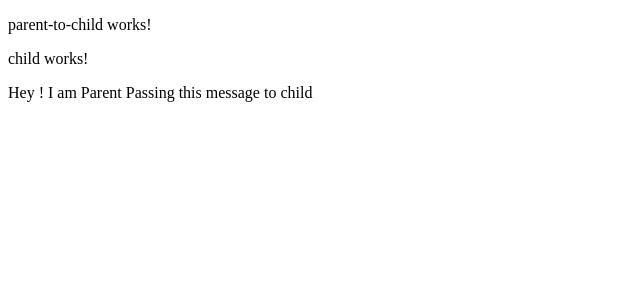
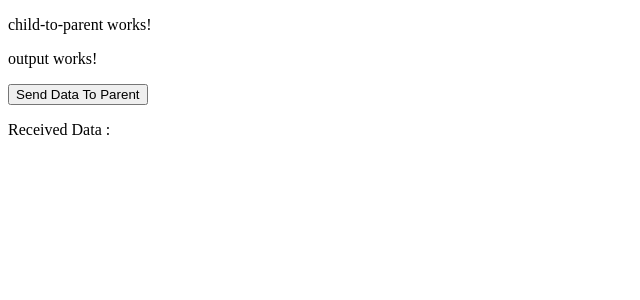
Before and after one commit to Zeologan/Angular-Micro-Build, an Angular app: page / in a window 1280 px wide. Shown: the top 300 px of the page, without its empty margins (0-640 px from the left). Built offline with nearby package versions, Linux system fonts and the light colour scheme.

Commit message:
Day 6 Completed

```diff
--- a/src/app/app.component.html
+++ b/src/app/app.component.html
@@ -2,4 +2,5 @@
 <!-- <app-event-binding></app-event-binding> -->
 <!-- <app-two-way-data-binding></app-two-way-data-binding> -->
 <!-- <app-structural-directives></app-structural-directives> -->
-<app-parent-to-child/>
+<!-- <app-parent-to-child/> -->
+<app-child-to-parent/>
--- a/src/app/app.module.ts
+++ b/src/app/app.module.ts
@@ -10,6 +10,8 @@ import { FormsModule } from '@angular/forms';
 import { StructuralDirectivesComponent } from './structural-directives/structural-directives.component';
 import { ParentToChildComponent } from './parent-to-child/parent-to-child.component';
 import { ChildComponent } from './parent-to-child/child/child.component';
+import { ChildToParentComponent } from './child-to-parent/child-to-parent.component';
+import { OutputComponent } from './child-to-parent/output/output.component';
 
 @NgModule({
   declarations: [
@@ -19,7 +21,9 @@ import { ChildComponent } from './parent-to-child/child/child.component';
     TwoWayDataBindingComponent,
     StructuralDirectivesComponent,
     ParentToChildComponent,
-    ChildComponent
+    ChildComponent,
+    ChildToParentComponent,
+    OutputComponent
   ],
   imports: [
     BrowserModule,
--- /dev/null
+++ b/src/app/child-to-parent/child-to-parent.component.html
@@ -0,0 +1,3 @@
+<p>child-to-parent works!</p>
+<app-output (sendMessage)="recievedDataFromChild($event)" ></app-output>
+<p>Received Data : {{recievedData}}</p>
--- /dev/null
+++ b/src/app/child-to-parent/child-to-parent.component.ts
@@ -0,0 +1,15 @@
+import { Component } from '@angular/core';
+
+@Component({
+  selector: 'app-child-to-parent',
+  templateUrl: './child-to-parent.component.html',
+  styleUrls: ['./child-to-parent.component.css']
+})
+export class ChildToParentComponent {
+    recievedData = '';
+
+    recievedDataFromChild(data:string){
+      this.recievedData = data
+    }
+
+}
--- /dev/null
+++ b/src/app/child-to-parent/output/output.component.html
@@ -0,0 +1,2 @@
+<p>output works!</p>
+<button (click)="sendDataToParent()">Send Data To Parent</button>
--- /dev/null
+++ b/src/app/child-to-parent/output/output.component.ts
@@ -0,0 +1,15 @@
+import { Component,Output,EventEmitter } from '@angular/core';
+
+@Component({
+  selector: 'app-output',
+  templateUrl: './output.component.html',
+  styleUrls: ['./output.component.css']
+})
+export class OutputComponent {
+  @Output() sendMessage = new EventEmitter<string>();
+
+  sendDataToParent() {
+    const data = "Hello Sending Data from Child"
+    this.sendMessage.emit(data);
+  }
+}
```
Also changed, not shown: src/app/child-to-parent/child-to-parent.component.css (added), src/app/child-to-parent/output/output.component.css (added).
